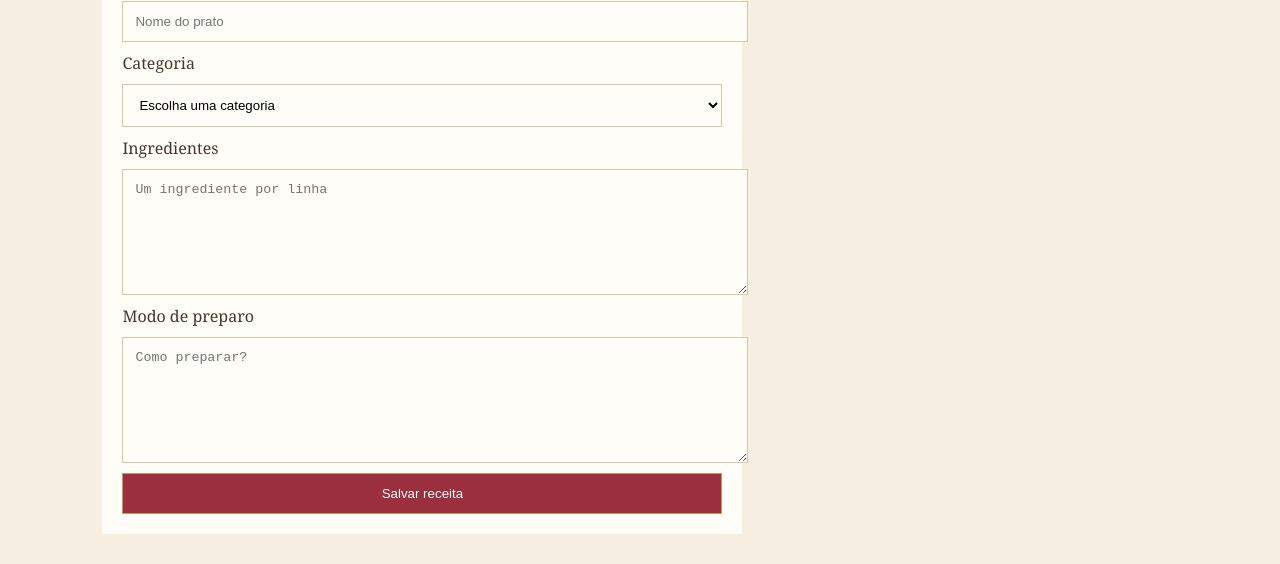
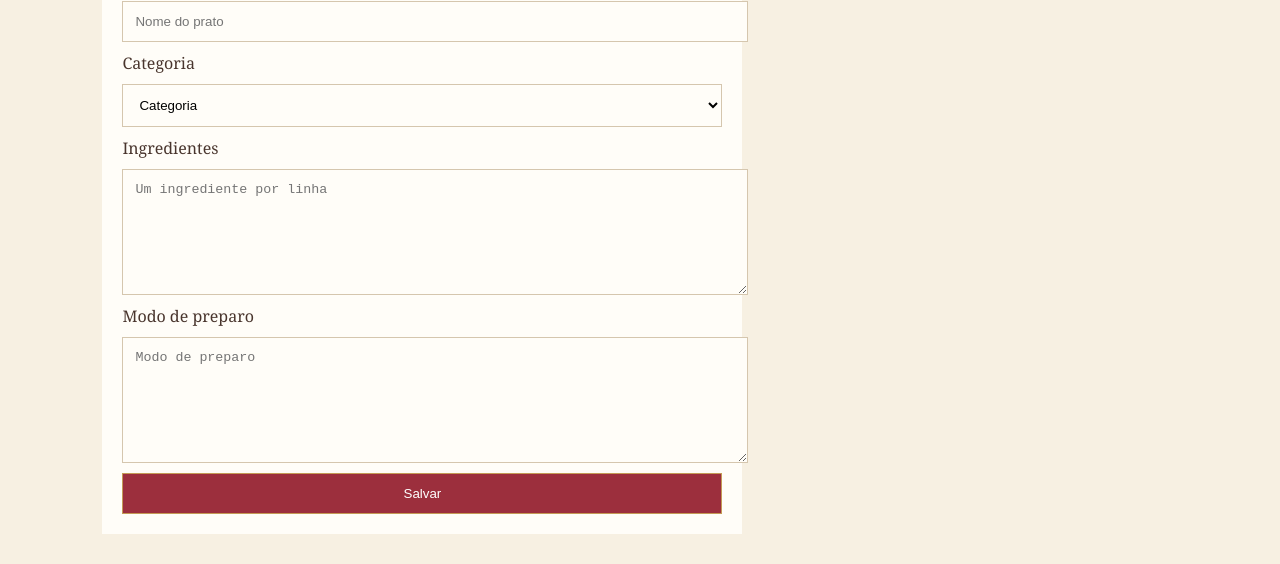
Before and after one commit to LeandroczrX/Rouge, a plain HTML site: page receita.html in a window 1280 px wide. Shown: the part 217-781 px from the top of the page. Drawn offline with Linux system fonts and the light colour scheme.

Commit message:
Atualizar o receita.html

```diff
--- a/receita.html
+++ b/receita.html
@@ -30,7 +30,7 @@
 
                 <label>Categoria</label>
                 <select id="categoria" required>
-                    <option value="">Escolha uma categoria</option>
+                    <option value="">Categoria</option>
                     <option>Prato</option>
                     <option>Massa</option>
                     <option>Bebida</option>
@@ -41,9 +41,9 @@
                 <textarea id="ingredientes" placeholder="Um ingrediente por linha" required></textarea>
 
                 <label>Modo de preparo</label>
-                <textarea id="preparo" placeholder="Como preparar?" required></textarea>
+                <textarea id="preparo" placeholder="Modo de preparo" required></textarea>
 
-                <button type="submit">Salvar receita</button>
+                <button type="submit">Salvar</button>
 
             </form>
         </section>
```
